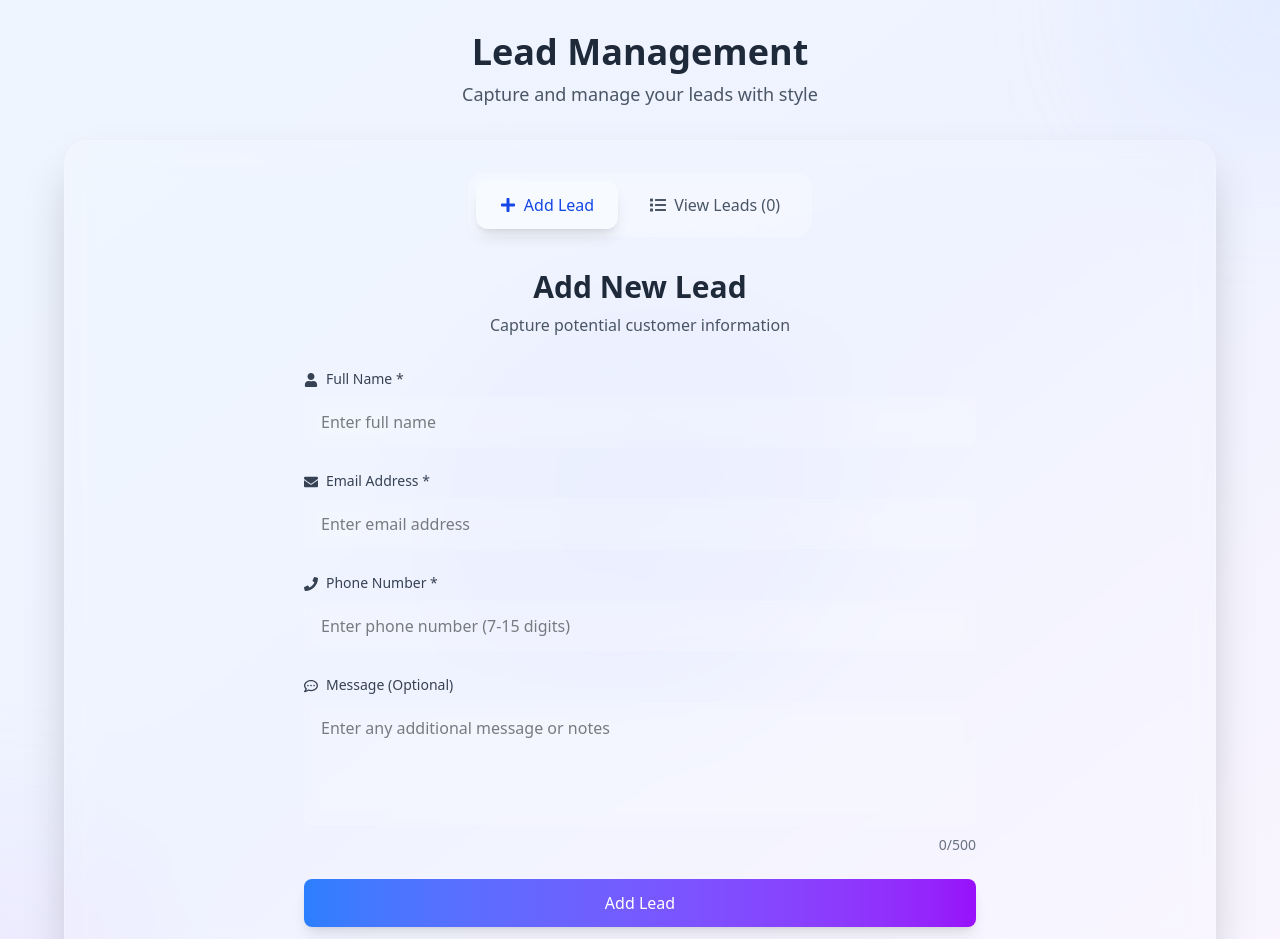
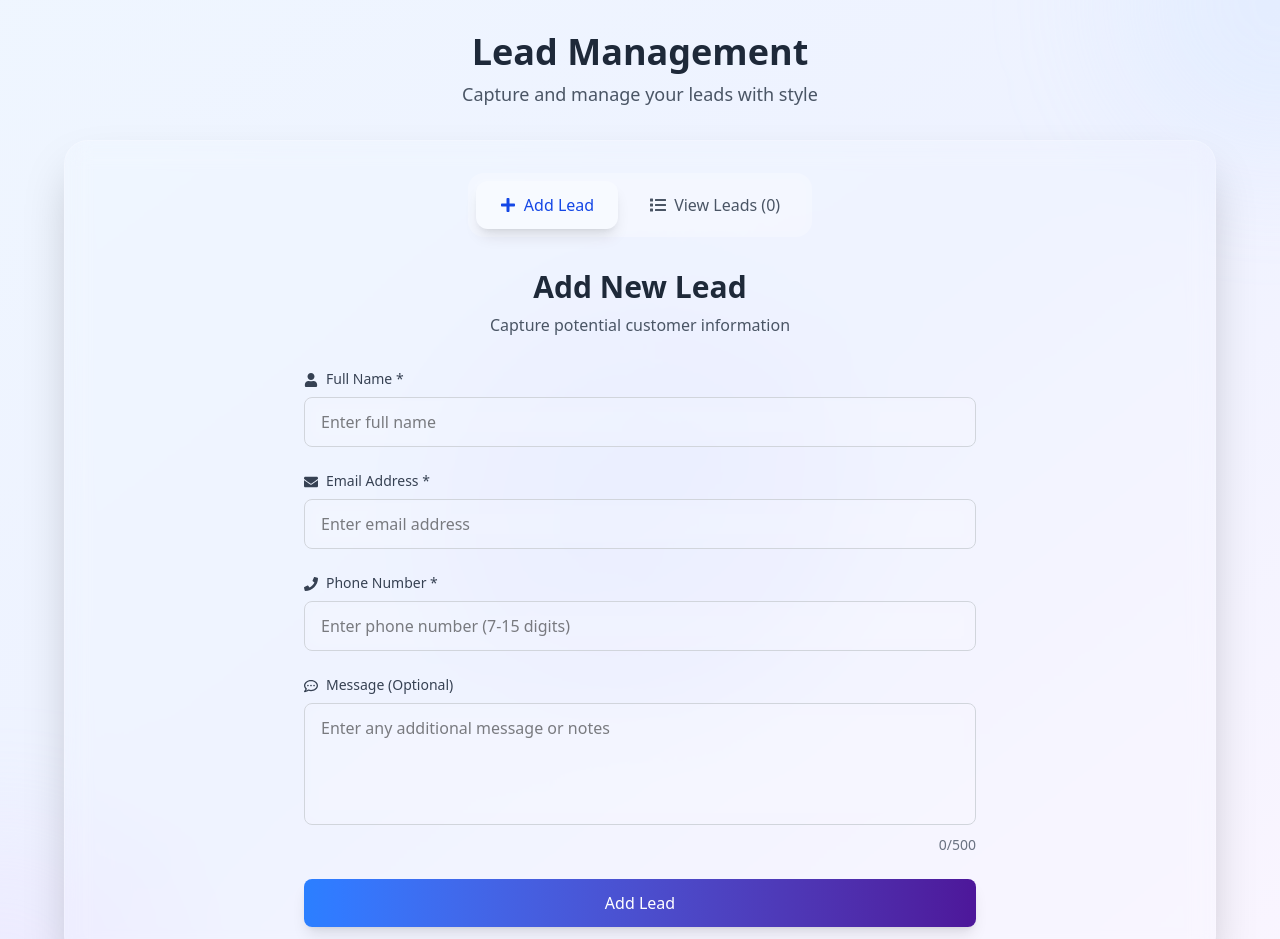
Before and after one commit to LokeshThota-Git/lead-management-design, a React (Vite) app: page / in a window 1280 px wide. Shown: the top 939 px of the page. Built offline with nearby package versions, Linux system fonts and the light colour scheme.

Commit message:
Lead-Form- Corrections

```diff
--- a/src/components/LeadForm.jsx
+++ b/src/components/LeadForm.jsx
@@ -124,9 +124,8 @@ export default function LeadForm({ onLeadAdded }) {
             value={formData.name}
             onChange={handleChange}
             onBlur={handleBlur}
-            className={`w-full px-4 py-3 bg-white/6 backdrop-blur-sm border rounded-lg transition-all duration-200 focus:outline-none focus:ring-2 focus:ring-blue-500/50 focus:scale-105 focus-ring ${
-              errors.name ? 'border-red-300' : 'border-white/10'
-            }`}
+            className={`w-full px-4 py-3 bg-white/6 backdrop-blur-sm border rounded-lg transition-all duration-200 focus:outline-none focus:ring-2 focus:ring-blue-500/50 focus:scale-105 focus-ring ${errors.name ? 'border-red-300' : 'border-gray-300'
+              }`}
             placeholder="Enter full name"
           />
           {errors.name && (
@@ -146,9 +145,7 @@ export default function LeadForm({ onLeadAdded }) {
             value={formData.email}
             onChange={handleChange}
             onBlur={handleBlur}
-            className={`w-full px-4 py-3 bg-white/6 backdrop-blur-sm border rounded-lg transition-all duration-200 focus:outline-none focus:ring-2 focus:ring-blue-500/50 focus:scale-105 focus-ring ${
-              errors.email ? 'border-red-300' : 'border-white/10'
-            }`}
+            className={`w-full px-4 py-3 bg-white/6 backdrop-blur-sm border rounded-lg transition-all duration-200 focus:outline-none focus:ring-2 focus:ring-blue-500/50 focus:scale-105 focus-ring ${errors.email ? 'border-red-300' : 'border-gray-300'}`}
             placeholder="Enter email address"
           />
           {errors.email && (
@@ -168,9 +165,8 @@ export default function LeadForm({ onLeadAdded }) {
             value={formData.phone}
             onChange={handleChange}
             onBlur={handleBlur}
-            className={`w-full px-4 py-3 bg-white/6 backdrop-blur-sm border rounded-lg transition-all duration-200 focus:outline-none focus:ring-2 focus:ring-blue-500/50 focus:scale-105 focus-ring ${
-              errors.phone ? 'border-red-300' : 'border-white/10'
-            }`}
+            className={`w-full px-4 py-3 bg-white/6 backdrop-blur-sm border rounded-lg transition-all duration-200 focus:outline-none focus:ring-2 focus:ring-blue-500/50 focus:scale-105 focus-ring ${errors.phone ? 'border-red-300' : 'border-gray-300'
+              }`}
             placeholder="Enter phone number (7-15 digits)"
           />
           {errors.phone && (
@@ -190,9 +186,8 @@ export default function LeadForm({ onLeadAdded }) {
             onChange={handleChange}
             onBlur={handleBlur}
             rows={4}
-            className={`w-full px-4 py-3 bg-white/6 backdrop-blur-sm border rounded-lg transition-all duration-200 focus:outline-none focus:ring-2 focus:ring-blue-500/50 focus:scale-105 focus-ring resize-none ${
-              errors.message ? 'border-red-300' : 'border-white/10'
-            }`}
+            className={`w-full px-4 py-3 bg-white/6 backdrop-blur-sm border rounded-lg transition-all duration-200 focus:outline-none focus:ring-2 focus:ring-blue-500/50 focus:scale-105 focus-ring resize-none ${errors.message ? 'border-red-300' : 'border-gray-300'
+              }`}
             placeholder="Enter any additional message or notes"
           />
           <div className="flex justify-between mt-1">
@@ -209,7 +204,7 @@ export default function LeadForm({ onLeadAdded }) {
         <button
           type="submit"
           disabled={isSubmitting}
-          className="w-full bg-gradient-to-r from-blue-500 to-purple-600 text-white py-3 px-6 rounded-lg font-medium shadow-lg hover:shadow-xl transform hover:scale-105 transition-all duration-200 disabled:opacity-50 disabled:cursor-not-allowed disabled:transform-none"
+          className="w-full bg-gradient-to-r from-blue-500 to-violet-900 text-white py-3 px-6 rounded-lg font-medium shadow-lg hover:shadow-xl transform hover:scale-105 transition-all duration-200 disabled:opacity-50 disabled:cursor-not-allowed disabled:transform-none"
         >
           {isSubmitting ? (
             <>
--- a/src/components/LeadList.jsx
+++ b/src/components/LeadList.jsx
@@ -185,9 +185,9 @@ export default function LeadList({ leads, onLeadUpdated, onLeadDeleted, loading
                 </th>
               </tr>
             </thead>
-            <tbody className="divide-y divide-white/10">
+            <tbody className="divide-y divide-gray-300">
               {filteredAndSortedLeads.map((lead, index) => (
-                <tr key={lead.id} className="hover:bg-white/5 transition-all duration-200 hover:scale-[1.01]" style={{ animationDelay: `${index * 0.1}s` }}>
+                <tr key={lead.id} className="hover:bg-gray-200 transition-all duration-200 hover:scale-[1.01]" style={{ animationDelay: `${index * 0.1}s` }}>
                   <td className="px-6 py-4 text-sm text-gray-900 font-medium">
                     {lead.name}
                   </td>
```
